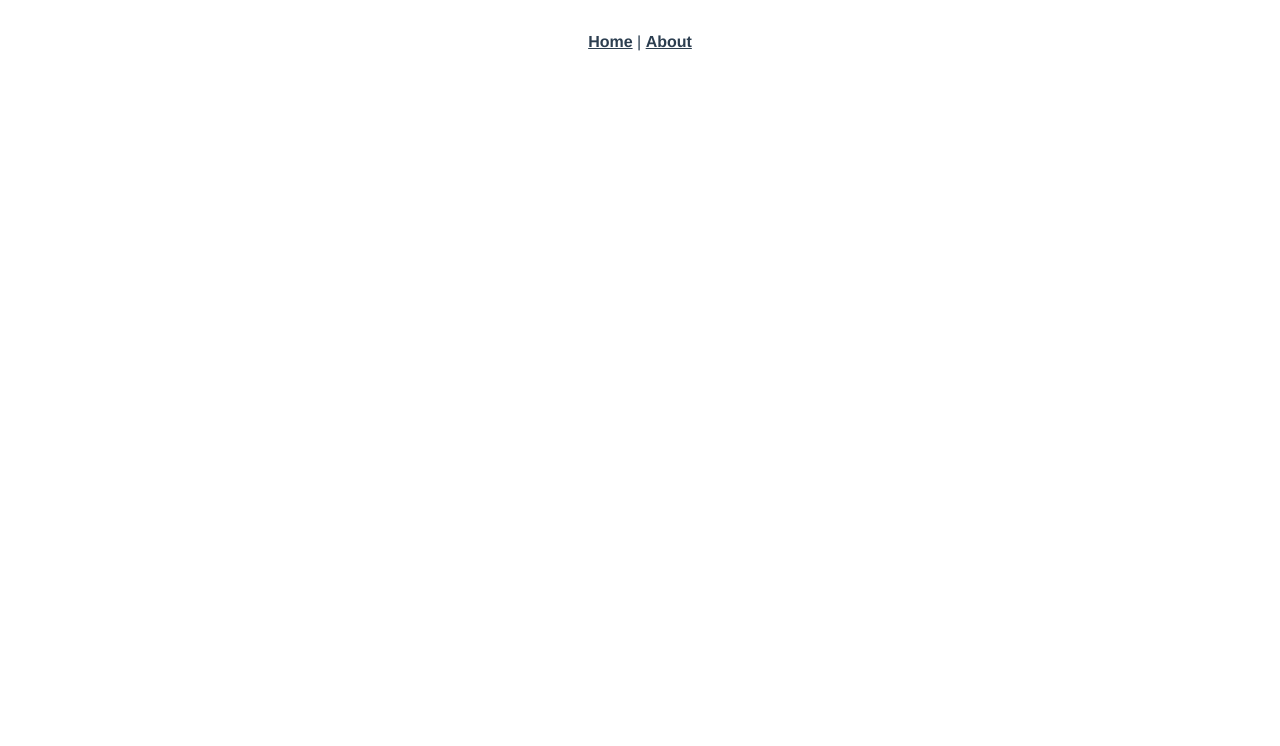
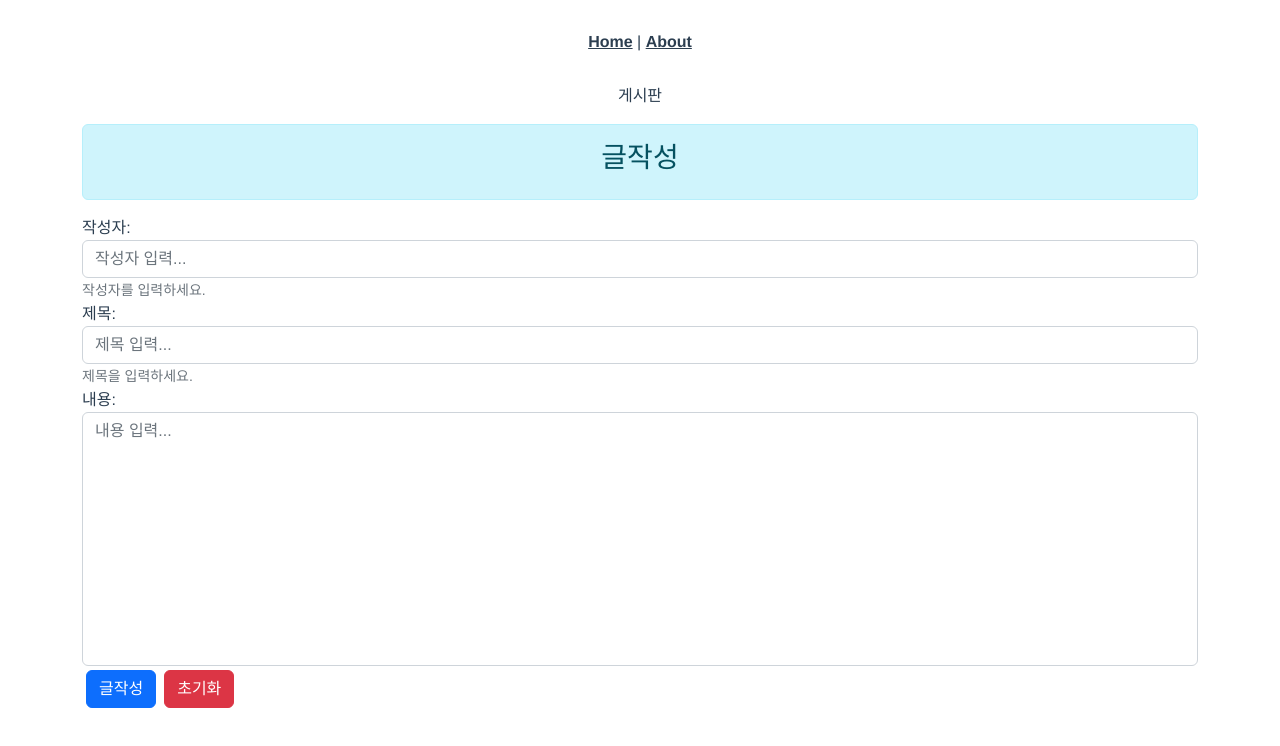
Before and after one commit to wnsdk/where-is-my-home, a Vue app: page /board/write in a window 1280 px wide. Shown: the top 746 px of the page. Built offline with nearby package versions, Linux system fonts and the light colour scheme.

Commit message:
Feat : Board 글쓰기 기능 추가

```diff
--- a/src/components/board/BoardList.vue
+++ b/src/components/board/BoardList.vue
@@ -7,7 +7,9 @@
     </b-row>
     <b-row class="mb-1">
       <b-col class="text-right">
-        <b-button variant="outline-primary">글쓰기</b-button>
+        <b-button variant="outline-primary" @click="moveWrite()"
+          >글쓰기</b-button
+        >
       </b-col>
     </b-row>
     <b-row>
@@ -36,12 +38,16 @@ export default {
     };
   },
   created() {
-    http.get(`board/list`).then(({ data }) => {
+    http.get(`board`).then(({ data }) => {
       console.log(data);
       this.articles = data;
     });
   },
-  methods: {},
+  methods: {
+    moveWrite() {
+      this.$router.push({ name: "boardwrite" });
+    },
+  },
 };
 </script>
 
--- /dev/null
+++ b/src/components/board/BoardWrite.vue
@@ -0,0 +1,23 @@
+<template>
+  <b-container class="bv-example-row mt-3">
+    <b-row>
+      <b-col>
+        <b-alert show><h3>글작성</h3></b-alert>
+      </b-col>
+    </b-row>
+    <board-input-item type="register" />
+  </b-container>
+</template>
+
+<script>
+import BoardInputItem from "@/components/board/item/BoardInputItem";
+
+export default {
+  name: "BoardWrite",
+  components: {
+    BoardInputItem,
+  },
+};
+</script>
+
+<style></style>
--- /dev/null
+++ b/src/components/board/item/BoardInputItem.vue
@@ -0,0 +1,158 @@
+<template>
+  <b-row class="mb-1">
+    <b-col style="text-align: left">
+      <b-form @submit="onSubmit" @reset="onReset">
+        <b-form-group
+          id="userid-group"
+          label="작성자:"
+          label-for="userid"
+          description="작성자를 입력하세요."
+        >
+          <b-form-input
+            id="userid"
+            :disabled="isUserid"
+            v-model="article.userid"
+            type="text"
+            required
+            placeholder="작성자 입력..."
+          ></b-form-input>
+        </b-form-group>
+
+        <b-form-group
+          id="subject-group"
+          label="제목:"
+          label-for="subject"
+          description="제목을 입력하세요."
+        >
+          <b-form-input
+            id="subject"
+            v-model="article.subject"
+            type="text"
+            required
+            placeholder="제목 입력..."
+          ></b-form-input>
+        </b-form-group>
+
+        <b-form-group id="content-group" label="내용:" label-for="content">
+          <b-form-textarea
+            id="content"
+            v-model="article.content"
+            placeholder="내용 입력..."
+            rows="10"
+            max-rows="15"
+          ></b-form-textarea>
+        </b-form-group>
+
+        <b-button
+          type="submit"
+          variant="primary"
+          class="m-1"
+          v-if="this.type === 'register'"
+          >글작성</b-button
+        >
+        <b-button type="submit" variant="primary" class="m-1" v-else
+          >글수정</b-button
+        >
+        <b-button type="reset" variant="danger" class="m-1">초기화</b-button>
+      </b-form>
+    </b-col>
+  </b-row>
+</template>
+
+<script>
+import http from "@/api/http";
+
+export default {
+  name: "BoardInputItem",
+  data() {
+    return {
+      article: {
+        articleno: 0,
+        userid: "",
+        subject: "",
+        content: "",
+      },
+      isUserid: false,
+    };
+  },
+  props: {
+    type: { type: String },
+  },
+  created() {
+    if (this.type === "modify") {
+      http.get(`/board/${this.$route.params.articleno}`).then(({ data }) => {
+        // this.article.articleno = data.article.articleno;
+        // this.article.userid = data.article.userid;
+        // this.article.subject = data.article.subject;
+        // this.article.content = data.article.content;
+        this.article = data;
+      });
+      this.isUserid = true;
+    }
+  },
+  methods: {
+    onSubmit(event) {
+      event.preventDefault();
+
+      let err = true;
+      let msg = "";
+      !this.article.userid &&
+        ((msg = "작성자 입력해주세요"),
+        (err = false),
+        this.$refs.userid.focus());
+      err &&
+        !this.article.subject &&
+        ((msg = "제목 입력해주세요"),
+        (err = false),
+        this.$refs.subject.focus());
+      err &&
+        !this.article.content &&
+        ((msg = "내용 입력해주세요"),
+        (err = false),
+        this.$refs.content.focus());
+
+      if (!err) alert(msg);
+      else
+        this.type === "register" ? this.registArticle() : this.modifyArticle();
+    },
+    onReset(event) {
+      event.preventDefault();
+      this.article.articleno = 0;
+      this.article.subject = "";
+      this.article.content = "";
+      this.moveList();
+    },
+    registArticle() {
+      http
+        .post(`/board`, {
+          userid: this.article.userid,
+          subject: this.article.subject,
+          content: this.article.content,
+        })
+        .then((response) => {
+          console.log(response);
+          this.moveList();
+        });
+    },
+    modifyArticle() {
+      http
+        .put(`/board`, {
+          articleno: this.article.articleno,
+          userid: this.article.userid,
+          subject: this.article.subject,
+          content: this.article.content,
+        })
+        .then((response) => {
+          console.log(response);
+          // 현재 route를 /list로 변경.
+          this.moveList();
+        });
+    },
+    moveList() {
+      this.$router.push({ name: "boardlist" });
+    },
+  },
+};
+</script>
+
+<style></style>
--- a/src/router/index.js
+++ b/src/router/index.js
@@ -15,11 +15,11 @@ const routes = [
         name: "boardlist",
         component: () => import("@/components/board/BoardList"),
       },
-      // {
-      //   path: "write",
-      //   name: "boardwrite",
-      //   component: () => import("@/components/board/BoardWrite"),
-      // },
+      {
+        path: "write",
+        name: "boardwrite",
+        component: () => import("@/components/board/BoardWrite"),
+      },
       // {
       //   path: "view/:articleno",
       //   name: "boardview",
```
